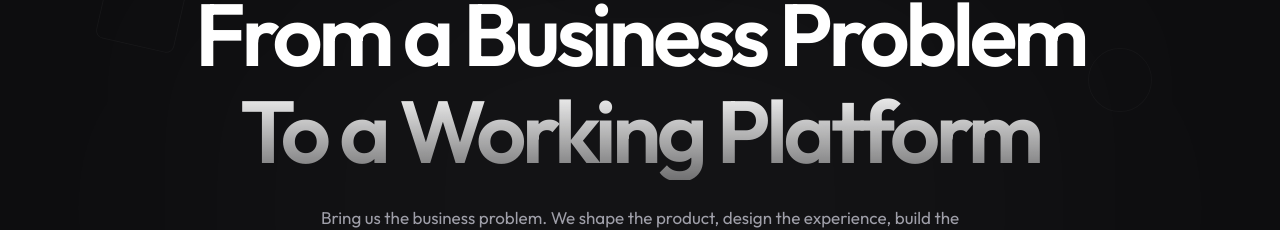
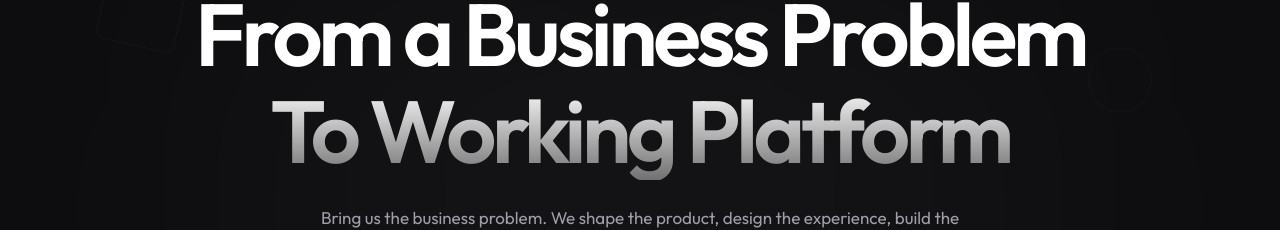
Before and after one commit to VersaLabs-Studio/versalabs-studio, a Next.js app: page / in a window 1280 px wide. Shown: the part 192-422 px from the top of the page. Built offline with nearby package versions, Linux system fonts and the light colour scheme; no server answers.

Commit message:
Update Hero.tsx

```diff
--- a/src/components/sections/Hero.tsx
+++ b/src/components/sections/Hero.tsx
@@ -151,7 +151,7 @@ export default function Hero() {
             From a Business Problem
           </motion.h1>
           <motion.h1 variants={slideUp} className="text-4xl leading-[1.1] font-semibold tracking-tighter sm:text-6xl md:text-7xl lg:text-[5.5rem] bg-gradient-to-b from-white to-white/40 bg-clip-text text-transparent">
-            To a Working Platform
+            To Working Platform
           </motion.h1>
 
           {/* Description — slides in from left */}
```
